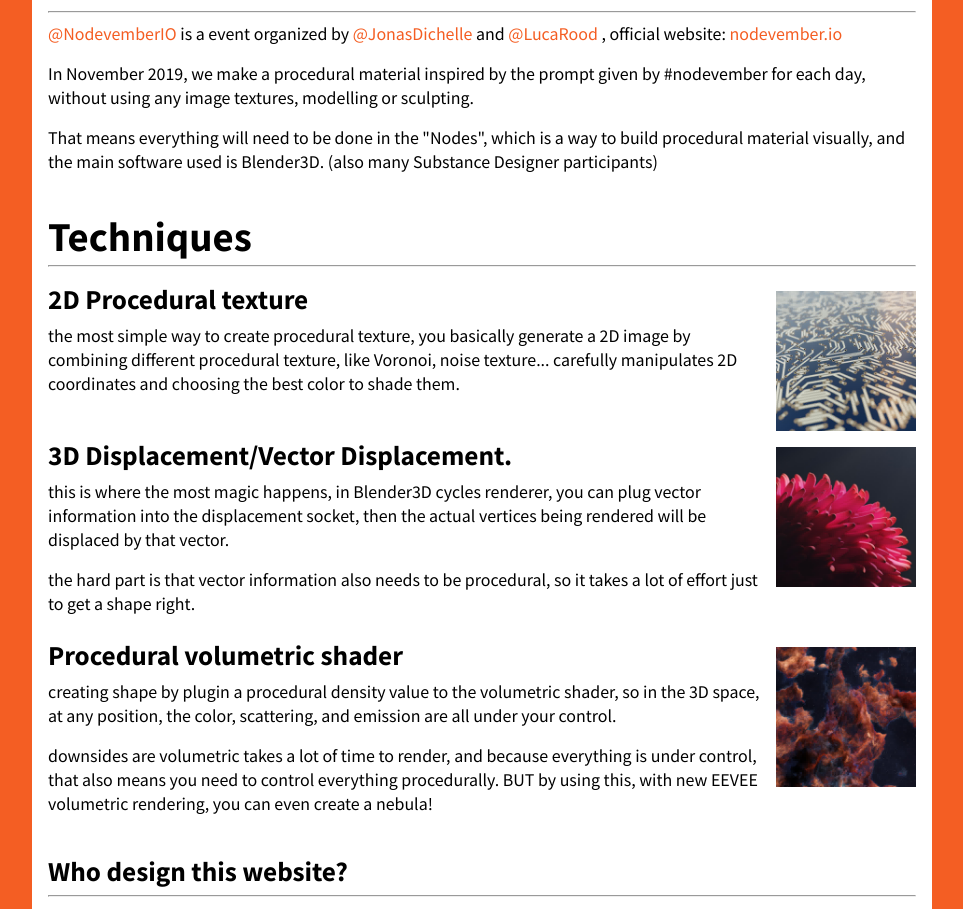
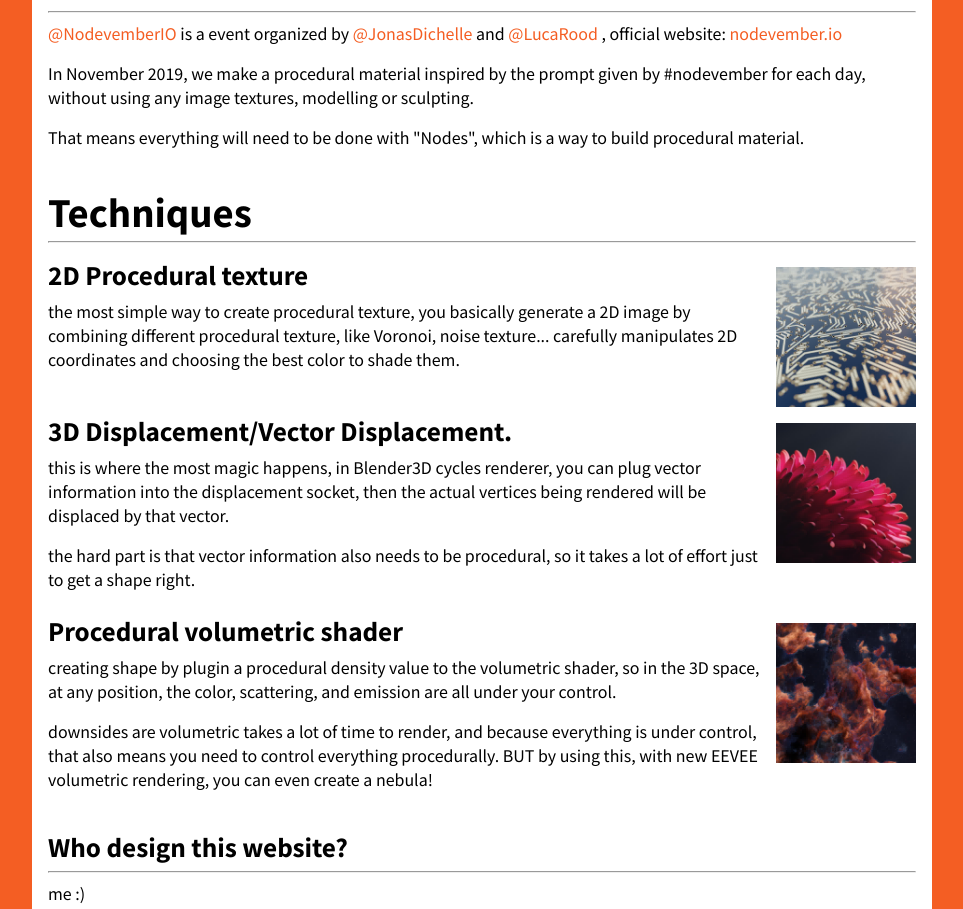
Before and after one commit to chiuhans111/Nodevember2019, a Vue app: page / in a window 1280 px wide. Shown: the part 1113-2022 px from the top of the page, without its empty margins (158-1121 px from the left). Built offline with nearby package versions, Linux system fonts and the light colour scheme.

Commit message:
update content

```diff
--- a/src/app.vue
+++ b/src/app.vue
@@ -73,7 +73,7 @@
           <a target="blank" href="https://nodevember.io/">nodevember.io</a>
         </p>
         <p>In November 2019, we make a procedural material inspired by the prompt given by #nodevember for each day, without using any image textures, modelling or sculpting.</p>
-        <p>That means everything will need to be done in the "Nodes", which is a way to build procedural material visually, and the main software used is Blender3D. (also many Substance Designer participants)</p>
+        <p>That means everything will need to be done with "Nodes", which is a way to build procedural material.</p>
         <br />
         <h3>Techniques</h3>
         <hr />
```
